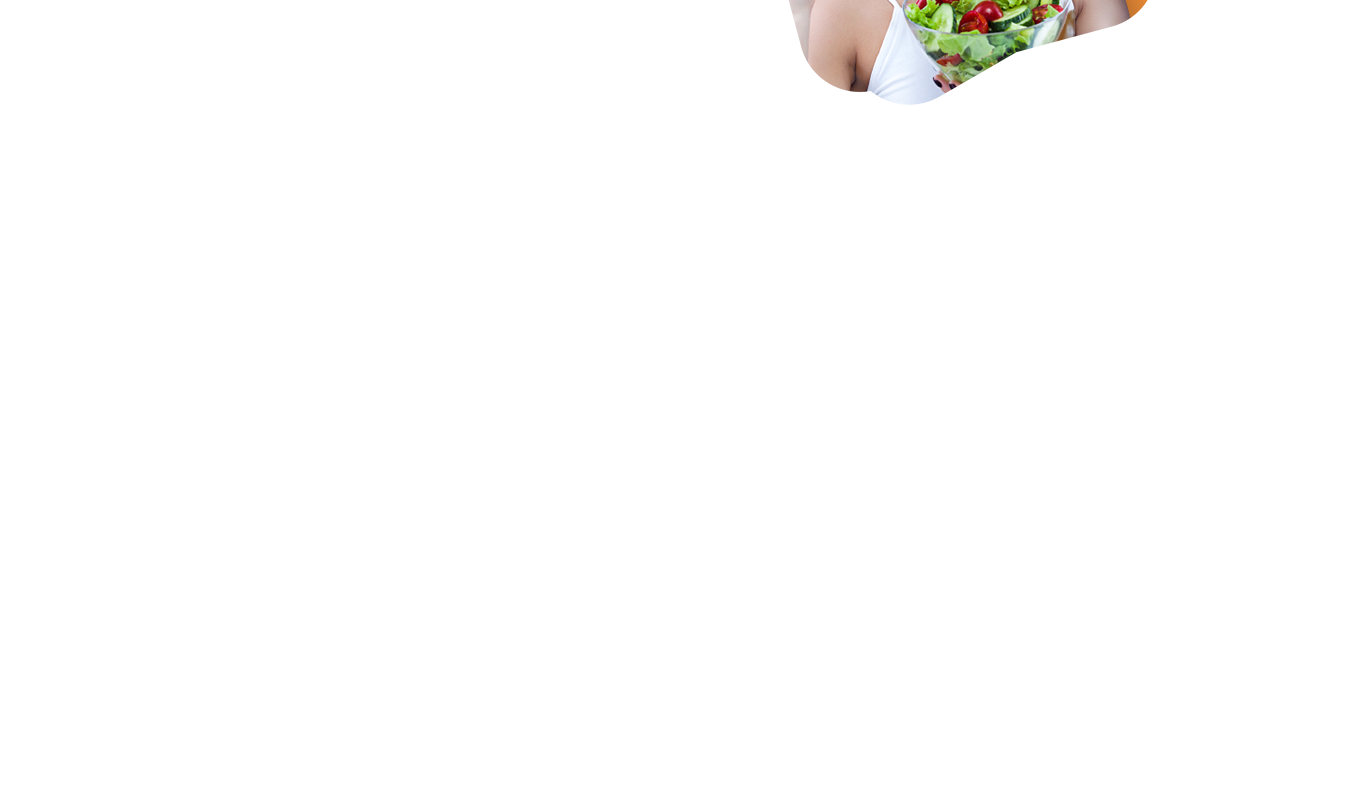
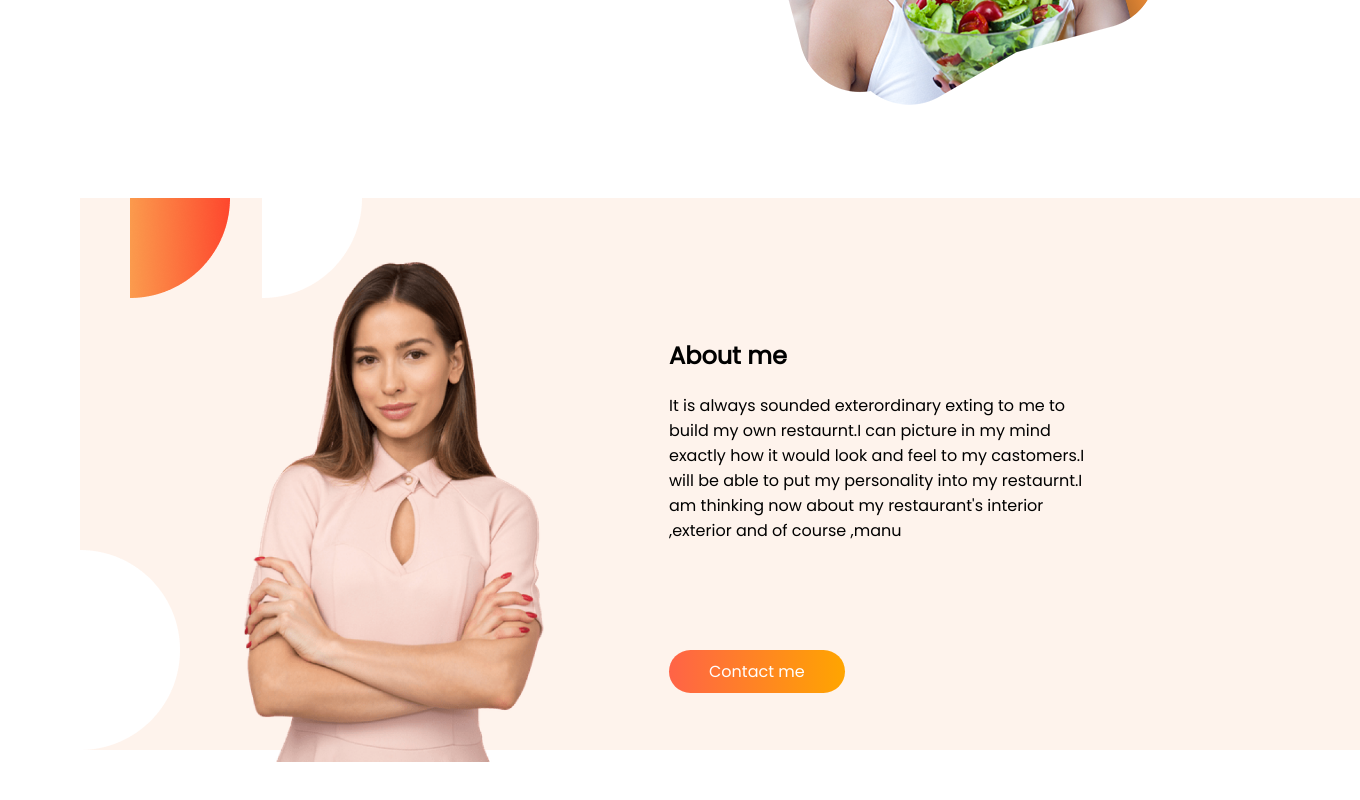
Before and after one commit to nayeem98746/food-network, a plain HTML site: page index.html in a window 1280 px wide. Shown: the part 437-1237 px from the top of the page, 1360 px wide, since content can reach past the window. Before the commit the page ends 800 px from the top, so only its background shows below. Drawn offline with Linux system fonts and the light colour scheme.

Commit message:
scound commit

```diff
--- a/index.html
+++ b/index.html
@@ -24,5 +24,19 @@
 
         </div>
     </section>
+    <section class="middle-banner">
+        <div class="half-width">
+            <img class="image-2" src="images/female/Person Image.png" alt="">
+
+        </div>
+        <div class="text-postion">
+            <h1>
+                About me
+            </h1>
+            <p> It is always sounded exterordinary exting to me to build my own restaurnt.I can picture in my mind exactly how it would look and feel to my castomers.I will be able to put my personality into my restaurnt.I am thinking now about my restaurant's interior ,exterior and of course ,manu</p><br><br><br><br>
+            <a  class="order-botton " target="_blank" href="">Contact me</a>
+
+        </div>
+    </section>
 </body>
 </html>
--- a/style.css
+++ b/style.css
@@ -26,3 +26,30 @@ body{
     margin-top: -20px;
 
 }
+.middle-banner{
+    background-image: url(images/shapes/7.png);
+    background-repeat: no-repeat;
+    margin-left: 80px;
+    margin-bottom: 50px;
+    display: flex;
+    width: 100%;
+
+}
+.image-2{
+    height: 500px;
+    width: 300px;
+    margin-bottom: -83px;
+    padding-left: 100px;
+}
+.text-postion{
+    padding-top:50px ;
+    width: 50%;
+    height: 100%;
+    padding-right:80px ;
+    margin-left:-150px;
+    padding-top: 120px;
+}
+.text-postion p{
+    height: 80%;
+    width: 70%;
+}
```
